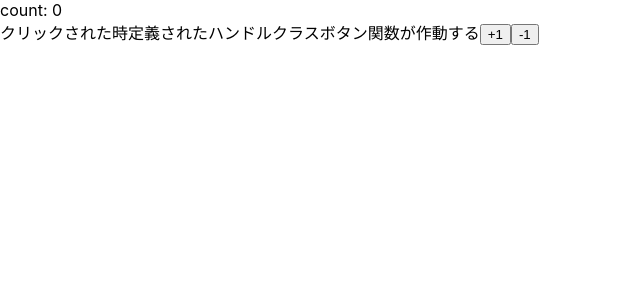
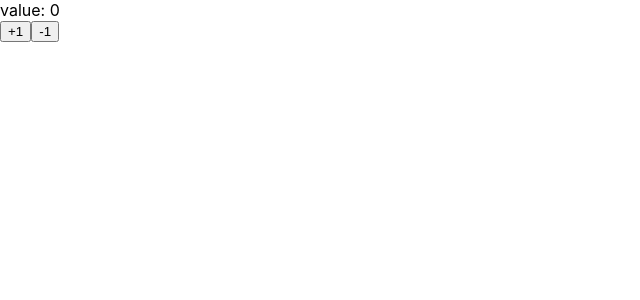
Before and after one commit to sasaki-sota/curd-react, a React (Create React App) app: page / in a window 1280 px wide. Shown: the top 300 px of the page, without its empty margins (0-640 px from the left). Built offline with nearby package versions, Linux system fonts and the light colour scheme.

Commit message:
add-redux-state-action

```diff
--- a/src/components/App.js
+++ b/src/components/App.js
@@ -1,35 +1,28 @@
 // JSXの時は必ずreactを書く
 import React, { Component } from "react";
+import { connect } from 'react-redux';
 
-// counterコンポーネントを呼ぶ定数
-const App = () => (<Counter></Counter>)
+import {increment, decrement} from "../actions";
 
-class Counter extends Component {
 
-    constructor(props) {
-        super(props)
-        this.state = { count: 0 }
-    }
+class App extends Component {
+    render() {
+        const props = this.props
 
-    handlePlusButton = () => {
-        // 現在のカウントに1を足す
-        this.setState({count: this.state.count + 1})
-    }
-
-    handleDeleteButton = () => {
-        this.setState({count: this.state.count - 1})
-    }
-
-    render() {
         return (
             <React.Fragment>
-                <div>count: {this.state.count }</div>
-                クリックされた時定義されたハンドルクラスボタン関数が作動する
-                <button onClick={this.handlePlusButton}>+1</button>
-                <button onClick={this.handleDeleteButton}>-1</button>
+                <div>value: {props.value }</div>
+                <button onClick={props.increment}>+1</button>
+                <button onClick={props.decrement}>-1</button>
             </React.Fragment>
         )
     }
 }
 
-export  default App;
+const mapStateToProps = state => ({ value: state.count.value })
+const mapDispatchToProps = dispatch => ({
+    increment: () => dispatch(increment()),
+    decrement: () => dispatch(decrement())
+})
+
+export default connect(mapStateToProps, mapDispatchToProps)(App)
```
Also changed, not shown: 1 other file (tests, documents, lock files or other folders).
